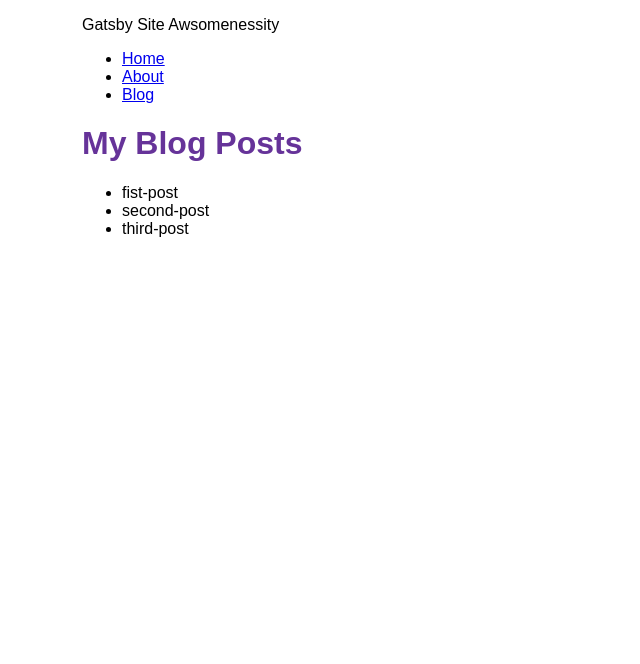
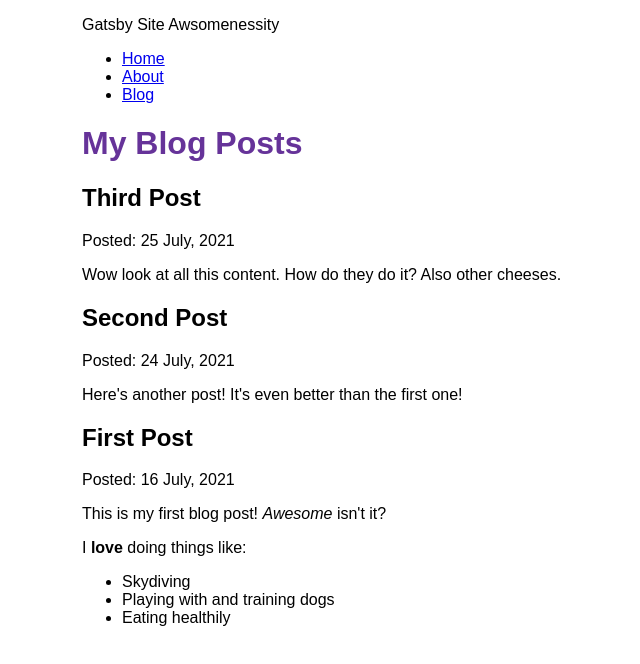
Before and after one commit to JamieRautenbach/my-first-gatsby-site, a Gatsby site: page /blog in a window 1280 px wide. Shown: the whole page, without its empty margins (308-948 px from the left). Built offline with nearby package versions, Linux system fonts and the light colour scheme; Gatsby itself is replaced by a stand-in of ours.

Commit message:
Finished part 5

```diff
--- a/blog/fist-post.mdx
+++ b/blog/fist-post.mdx
@@ -0,0 +1,12 @@
+---
+title: "First Post"
+date: "2021-07-16"
+---
+
+This is my first blog post! *Awesome* isn't it?
+
+I **love** doing things like:
+
+* Skydiving
+* Playing with and training dogs
+* Eating healthily
--- a/blog/second-post.mdx
+++ b/blog/second-post.mdx
@@ -0,0 +1,6 @@
+---
+title: "Second Post"
+date: "2021-07-24"
+---
+
+Here's another post! It's even better than the first one!
--- a/blog/third-post.mdx
+++ b/blog/third-post.mdx
@@ -0,0 +1,6 @@
+---
+title: "Third Post"
+date: "2021-07-25"
+---
+
+Wow look at all this content. How do they do it? Also other cheeses.
--- a/gatsby-config.js
+++ b/gatsby-config.js
@@ -12,6 +12,7 @@ module.exports = {
       name: "blog",
       path: `${__dirname}/blog`
     }
-  }
+  },
+   "gatsby-plugin-mdx"
   ],
 };
--- a/package.json
+++ b/package.json
@@ -15,9 +15,12 @@
     "clean": "gatsby clean"
   },
   "dependencies": {
+    "@mdx-js/mdx": "^1.6.22",
+    "@mdx-js/react": "^1.6.22",
     "gatsby": "^3.8.1",
     "gatsby-plugin-gatsby-cloud": "^2.8.1",
     "gatsby-plugin-image": "^1.9.0",
+    "gatsby-plugin-mdx": "^2.9.0",
     "gatsby-plugin-sharp": "^3.9.0",
     "gatsby-source-filesystem": "^3.9.0",
     "react": "^17.0.1",
--- a/src/pages/blog.js
+++ b/src/pages/blog.js
@@ -1,30 +1,39 @@
 import * as React from "react"
 import { graphql } from "gatsby"
+import { MDXRenderer } from "gatsby-plugin-mdx"
 import Layout from "../components/layout"
+
 
 const BlogPage = ({ data }) => {
     return (
         <Layout pageTitle="My Blog Posts">
-         <ul>
-             {
-                 data.allFile.nodes.map( node => {
-                    return <li key={node.name}>
-                         {node.name}
-                     </li>
-                 })
-             }
-         </ul>
+      {
+        data.allMdx.nodes.map((node) => (
+          <article key={node.id}>
+            <h2>{node.frontmatter.title}</h2>
+            <p>Posted: {node.frontmatter.date}</p>
+            <MDXRenderer>
+              {node.body}
+            </MDXRenderer>
+          </article>
+        ))
+      }
         </Layout>
     )
 }
 
 export const query = graphql`
  query {
-     allFile {
-         nodes {
-             name
-         }
-     }
+    allMdx(sort: {fields: frontmatter___date, order: DESC}) {
+        nodes {
+          frontmatter {
+            date(formatString: "D MMMM, YYYY")
+            title
+          }
+          id
+          body
+        }
+      }
  }
 `
 
```
Also changed, not shown: 1 other file.
